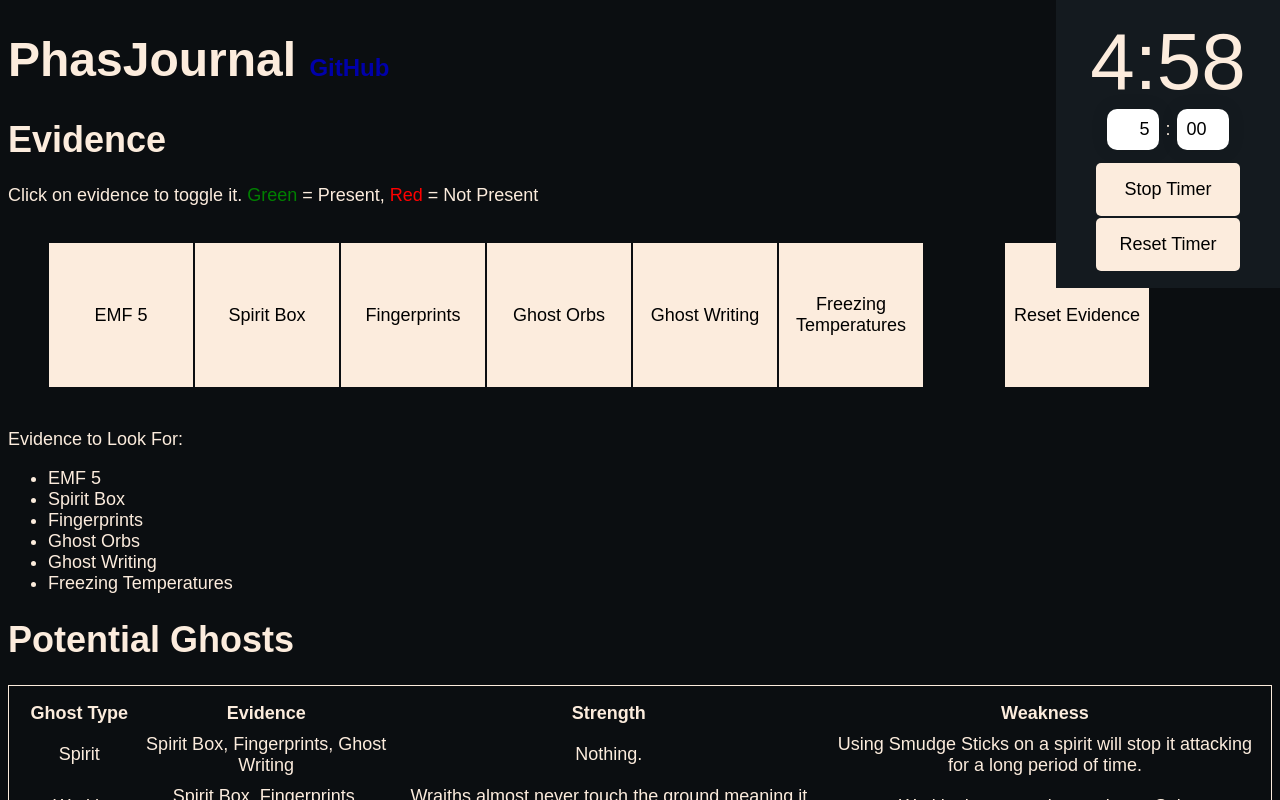
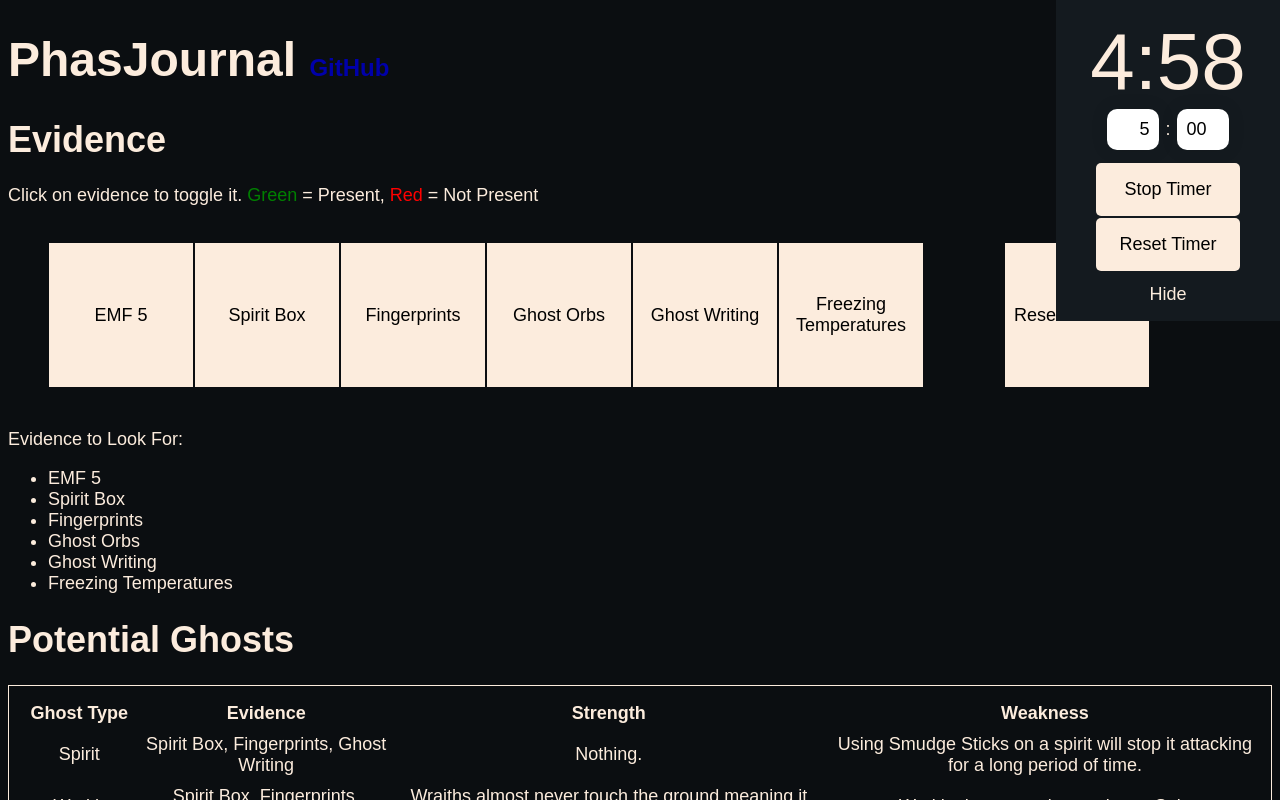
Before and after one commit to MysteryBlokHed/phasjournal, a Vue app: page / in a window 1280 px wide. Both pictures are taken after a click on the button "Start Timer". Shown: the top 800 px of the page. Built offline with nearby package versions, Linux system fonts and the light colour scheme.

Commit message:
Add button to hide/show timer

```diff
--- a/src/components/Timer.vue
+++ b/src/components/Timer.vue
@@ -1,5 +1,6 @@
 <template>
-  <div>
+  <div class="container">
+    <div v-if="show">
       <p class="timer">{{ minutes }}:{{ String(seconds).padStart(2, '0') }}</p>
       <input
         @change="updateMinutes"
@@ -21,6 +22,9 @@
       <button class="toggle-timer" @click="toggleTimer">Start Timer</button>
       <br />
       <button @click="resetTimer">Reset Timer</button>
+      <br />
+    </div>
+    <a class="toggle-timer-visible" @click="toggleVisible">Hide</a>
   </div>
 </template>
 
@@ -34,6 +38,7 @@
       minutes: 5,
       seconds: 0,
       ticking: false,
+      show: true,
     }
   },
   methods: {
@@ -73,6 +78,11 @@
       // Make seconds 2-digit
       target.value = target.value.padStart(2, '0')
     },
+    toggleVisible(event: Event) {
+      const target = event.target as HTMLSpanElement
+      target.innerText = this.show ? 'Show' : 'Hide'
+      this.show = !this.show
+    },
   },
   mounted() {
     setInterval(() => {
@@ -88,9 +98,17 @@
 </script>
 
 <style scoped>
+a:hover {
+  cursor: pointer;
+}
+
 .timer {
   font-size: 5rem;
   margin: 0;
+}
+
+div:not(.container) {
+  margin-bottom: 0.75rem;
 }
 
 button {
@@ -129,7 +147,7 @@
 }
 
 @media (min-width: 1001px) {
-  div {
+  div.container {
     width: 15%;
     text-align: center;
     padding: 1rem;
@@ -140,7 +158,7 @@
   }
 }
 
-div {
+div.container {
   text-align: center;
   margin: auto;
 }
```
Lines whose indentation alone changed are shown as unchanged.
